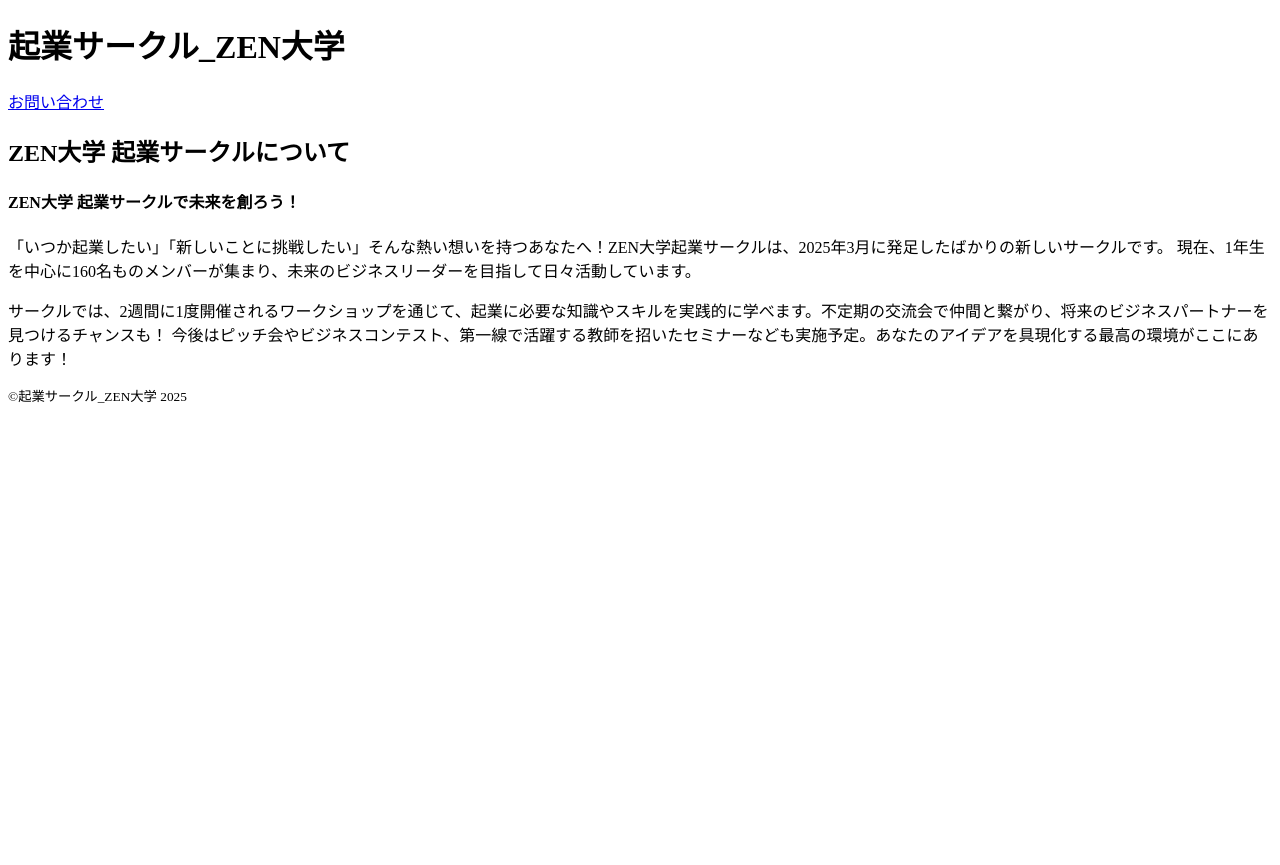
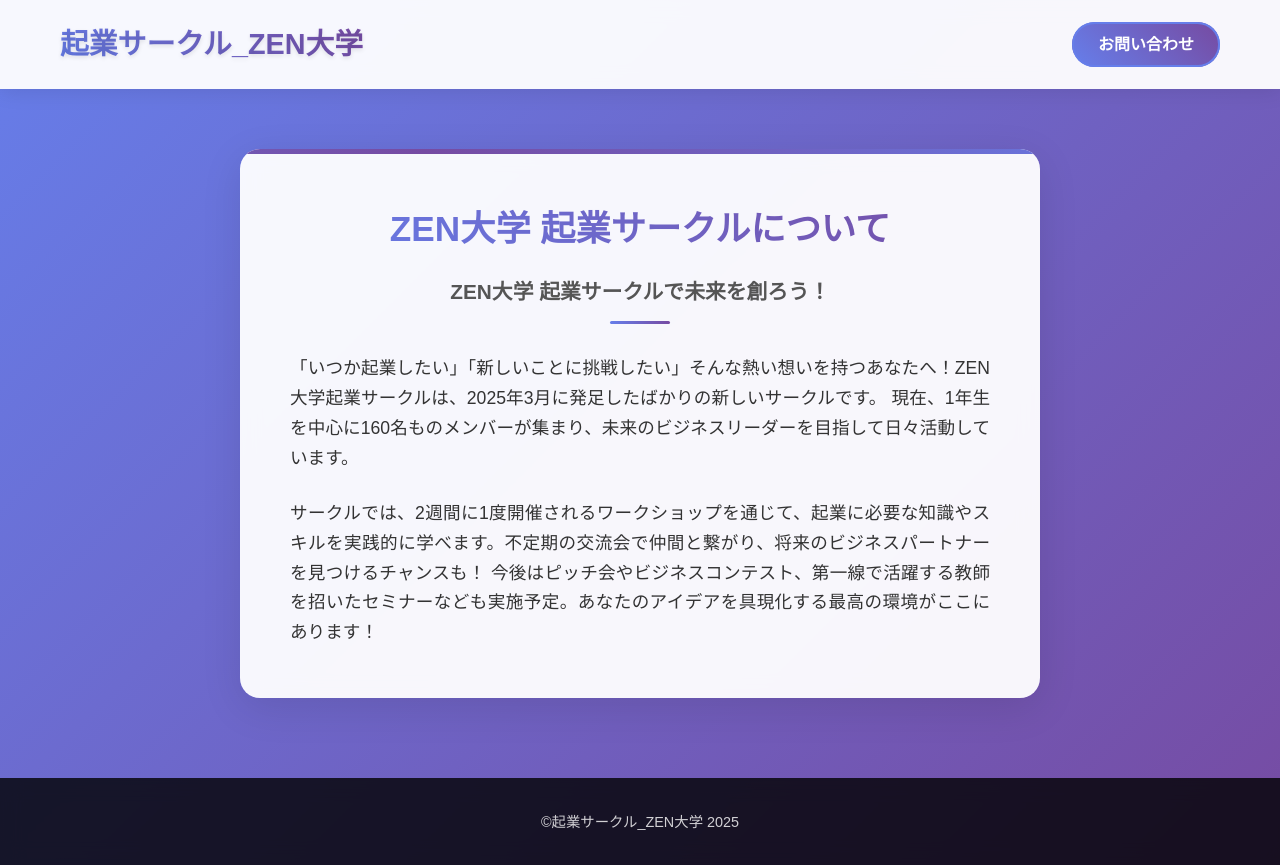
Before and after one commit to YU12345678980/starting-a-business-club, a plain HTML site: page index.html in a window 1280 px wide. Before the commit the page ends 800 px from the top, so only its background shows below. Drawn offline with Linux system fonts and the light colour scheme.

Commit message:
Update index.html

```diff
--- a/index.html
+++ b/index.html
@@ -3,6 +3,7 @@
  <head>
   <meta charset="utf-8">
   <meta name="viewport" content="width=device-width, initial-scale=1">
+  <link href="style.css" rel="stylesheet">
   <title>起業サークル_ZEN大学　ホームページ</title>
  </head>
  <body>
@@ -13,7 +14,7 @@
    </div>
   </header>
   <main>
-    <dix class="mainInner">
+    <div class="mainInner">
      <section>
       <h2>ZEN大学 起業サークルについて</h2>
       <h4>ZEN大学 起業サークルで未来を創ろう！</h4>
```
